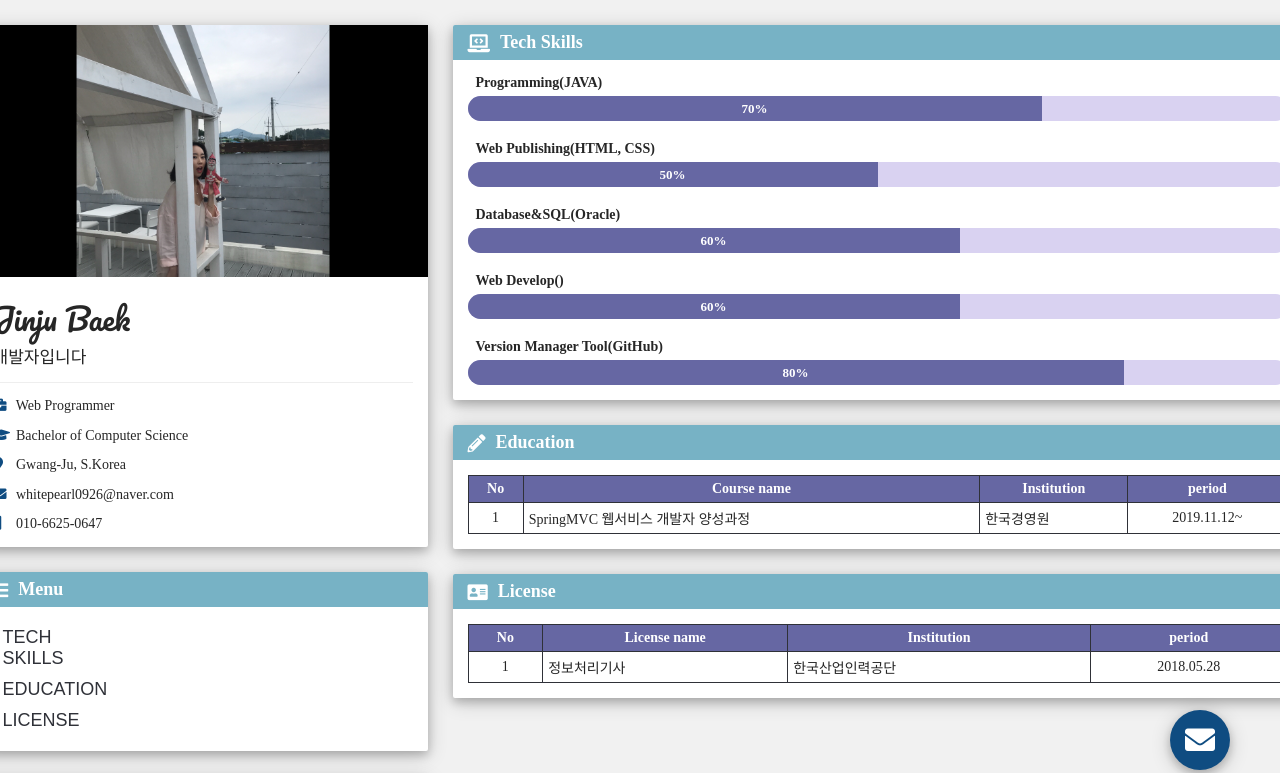
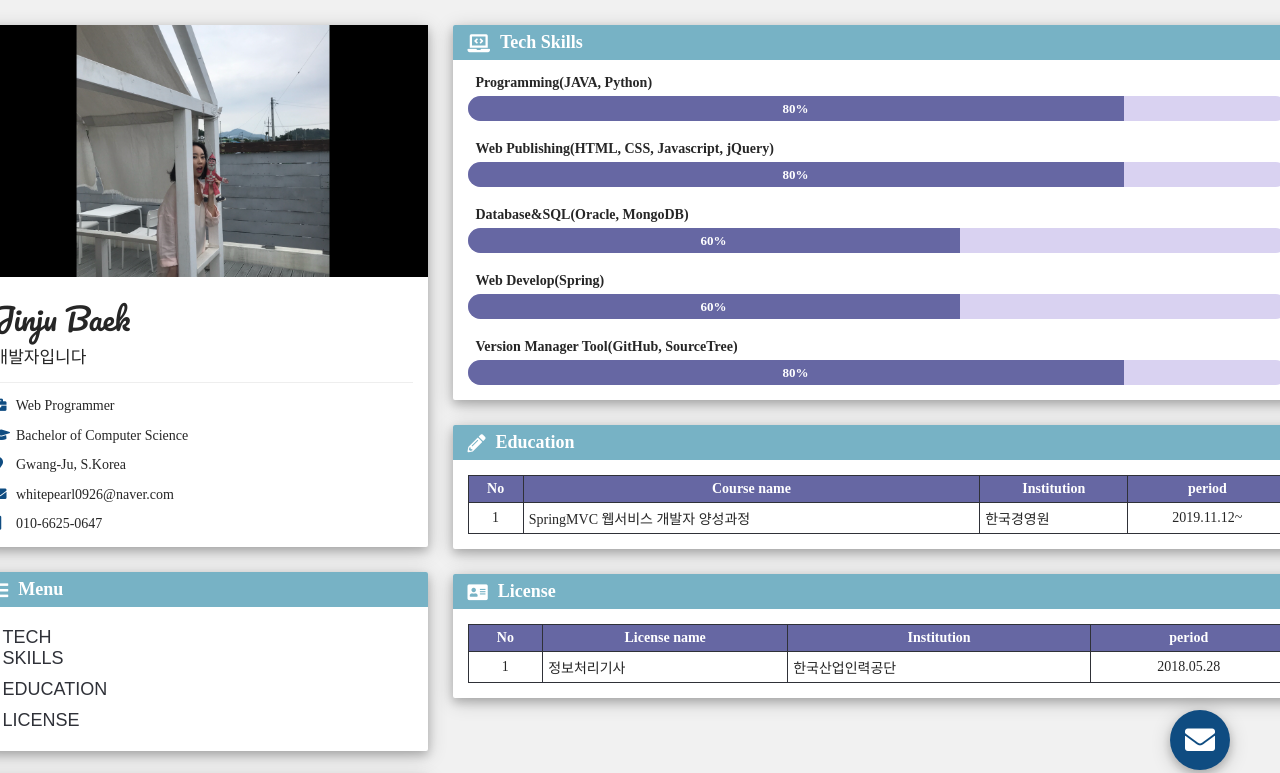
Before and after one commit to jinju-baek/PJ_netlify_mysite, a plain HTML site: page index.html in a window 1280 px wide. Shown: the top 773 px of the page. Drawn offline with nearby package versions, Linux system fonts and the light colour scheme.

Commit message:
Add files via upload

```diff
--- a/index.html
+++ b/index.html
@@ -483,23 +483,23 @@
 
 					<div class="content_padding">
 						<div class="bar_wrap">
-							<div class="skill_title"><strong>Programming(JAVA)</strong></div>
-							<div><div class="bar_border"><div class="bar_fill">70%</div></div></div>
+							<div class="skill_title"><strong>Programming(JAVA, Python)</strong></div>
+							<div><div class="bar_border"><div class="bar_fill">80%</div></div></div>
 						</div>
 						<div class="bar_wrap">
-						<div class="skill_title"><strong>Web Publishing(HTML, CSS)</strong></div>
-							<div><div class="bar_border"><div class="bar_fill">50%</div></div></div>
+						<div class="skill_title"><strong>Web Publishing(HTML, CSS, Javascript, jQuery)</strong></div>
+							<div><div class="bar_border"><div class="bar_fill">80%</div></div></div>
 						</div>
 						<div class="bar_wrap">
-							<div class="skill_title"><strong>Database&SQL(Oracle)</strong></div>
+							<div class="skill_title"><strong>Database&SQL(Oracle, MongoDB)</strong></div>
 							<div><div class="bar_border"><div class="bar_fill">60%</div></div></div>
 						</div>
 						<div class="bar_wrap">
-							<div class="skill_title"><strong>Web Develop()</strong></div>
+							<div class="skill_title"><strong>Web Develop(Spring)</strong></div>
 							<div><div class="bar_border"><div class="bar_fill">60%</div></div></div>
 						</div>
 						<div class="bar_wrap">
-							<div class="skill_title"><strong>Version Manager Tool(GitHub)</strong></div>
+							<div class="skill_title"><strong>Version Manager Tool(GitHub, SourceTree)</strong></div>
 							<div><div class="bar_border"><div class="bar_fill">80%</div></div></div>
 						</div>
 					</div>
```
